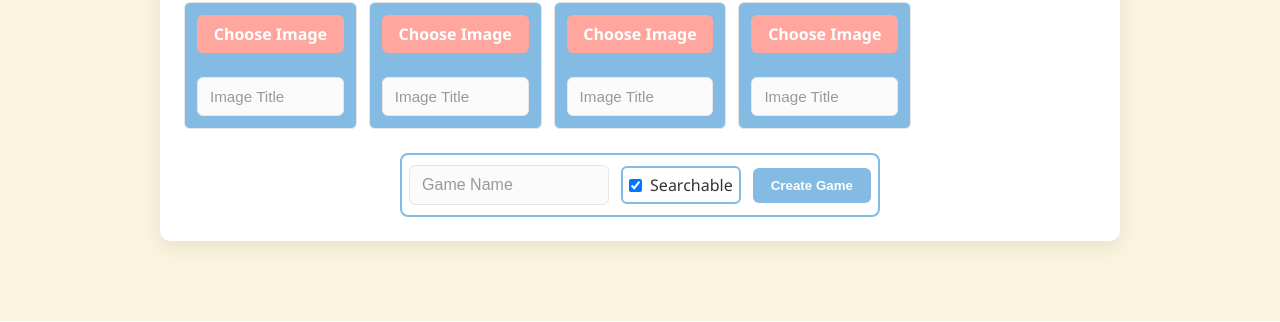
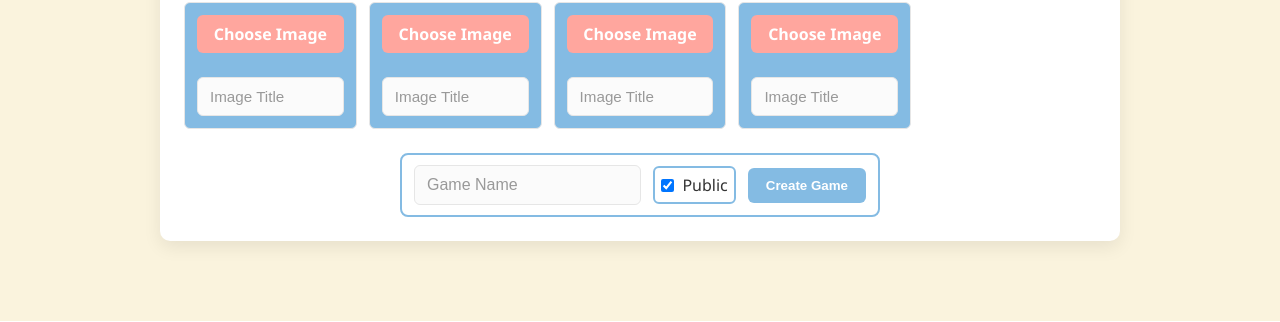
Before and after one commit to SozaFoiasJosef/ThinkingOfWho, a Django app: page /creategame/ in a window 1280 px wide. Shown: the part 871-1193 px from the top of the page. Run offline with Django 5.2, Linux system fonts and the light colour scheme.

Commit message:
changed 'searchable' to 'public'

```diff
--- a/myapp/templates/creategame.html
+++ b/myapp/templates/creategame.html
@@ -474,7 +474,7 @@
                 </div>
                 <div style="display:flex; align-items:center; gap:8px; border-radius: 6px; border: 2px solid #84BBE3; padding: 6px;">
                     {{ roomForm.isSearchable }}
-                    <label for="{{ roomForm.isSearchable.id_for_label }}" style="margin:0;white-space:nowrap;">Searchable</label>
+                    <label for="{{ roomForm.isSearchable.id_for_label }}" style="margin:0;white-space:nowrap;">Public</label>
                 </div>
                 <input type="submit" name="submit" value="Create Game" class="btn"/>
             </div>
```
